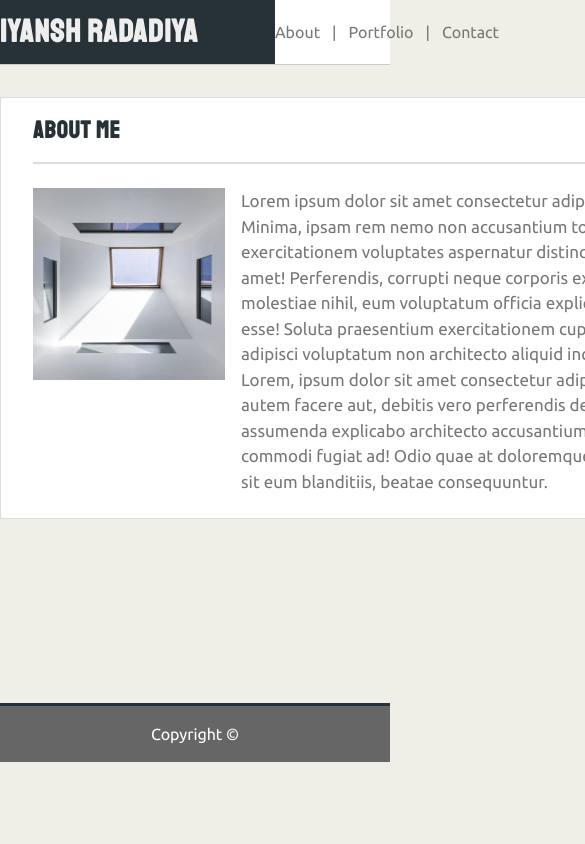
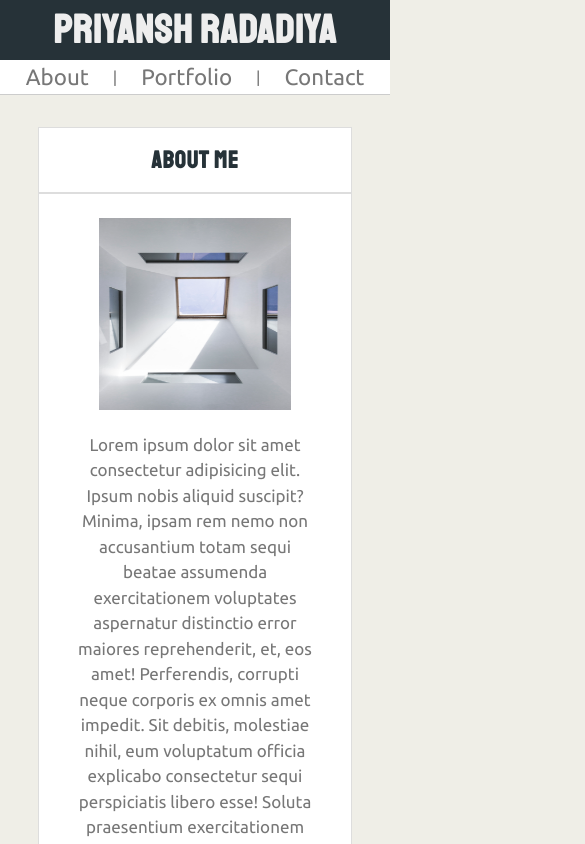
Before and after one commit to priyanshkumar/Responsive-Portfolio, a plain HTML site: page index.html in a window 390 px wide. Shown: the top 844 px of the page, 585 px wide, since content can reach past the window. Drawn offline with Linux system fonts and the light colour scheme.

Commit message:
reasponsive done

```diff
--- a/css/style.css
+++ b/css/style.css
@@ -1,20 +1,19 @@
-
 /* DEFAULT*/
-*{
+* {
   margin: 0%;
   padding: 0%;
 }
 
 /*  STYLING COMMON elements AND header FOR ALL PAGES*/
 
-body{
+body {
   color: #777777;
   background-color: #efeee7;
-    font-family: 'Ubuntu', sans-serif;
+  font-family: "Ubuntu", sans-serif;
   line-height: 1.5;
 }
 
-header{
+header {
   background: #ffffff;
   border-bottom: 1px solid #cccccc;
   display: flex;
@@ -22,25 +21,25 @@ header{
   height: 4rem;
 }
 
-.headings{
-    font-family: 'Staatliches', cursive;
+.headings {
+  font-family: "Staatliches", cursive;
   letter-spacing: 1px;
 }
 
-.nav{
+.nav {
   width: 60rem;
   display: flex;
   justify-content: space-between;
 }
 
-.hNavLink{
+.hNavLink {
   display: flex;
   align-items: center;
   justify-content: space-between;
   width: 14rem;
 }
 
-#hName{
+#hName {
   width: 24rem;
   display: flex;
   align-items: center;
@@ -49,16 +48,15 @@ header{
   background-color: #263238;
 }
 
-.hNavLink .hAnchor
-{
+.hNavLink .hAnchor {
   text-decoration: none;
   color: #777777;
 }
-.hNavLink .hAnchor:hover{
+.hNavLink .hAnchor:hover {
   color: #2a344c;
 }
 
-.container{
+.container {
   width: 60rem;
   margin: 2rem auto;
   background-color: #ffffff;
@@ -69,7 +67,7 @@ header{
   margin-bottom: 11.5rem;
 }
 
-.h2heading{
+.h2heading {
   color: #263238;
   height: 4rem;
   display: flex;
@@ -79,28 +77,28 @@ header{
 }
 
 /* INDEX PAGE*/
-img{
+img {
   width: 12rem;
   height: 12rem;
 }
 
-.content{
+.content {
   width: 56rem;
   display: flex;
   margin: 1.5rem 0;
 }
 
-.about-sec1-text{
+.about-sec1-text {
   margin: 0 1rem;
   font-size: 17px;
 }
 
-.about-sec1-text p{
-    font-family: 'Ubuntu', sans-serif;
+.about-sec1-text p {
+  font-family: "Ubuntu", sans-serif;
 }
 
 /* FOOTER */
-footer{
+footer {
   border-top: 3px solid #263238;
   text-align: center;
   color: #ffffff;
@@ -109,52 +107,50 @@ footer{
 }
 
 /* STYLING CONTACT PAGE*/
-form{
+form {
   margin: 1rem;
-    font-family: 'Ubuntu', sans-serif;
+  font-family: "Ubuntu", sans-serif;
 }
 
-.f-content
-{
+.f-content {
   display: flex;
   flex-direction: column;
 }
 
 #fname,
 #femail,
-#fmessage
-{
+#fmessage {
   width: 55rem;
   margin-bottom: 0.8rem;
-    padding: 8px 10px;;
+  padding: 8px 10px;
   border: 1px solid #dddddd;
 }
 
-.f-button{
+.f-button {
   color: #ffffff;
   padding: 0.4rem 0.8rem;
   background-color: #4aaaa5;
   border: none;
-    font-family: 'Ubuntu', sans-serif;
+  font-family: "Ubuntu", sans-serif;
   border-radius: 0.3rem;
   font-size: 16px;
 }
 
-.f-button:hover{
+.f-button:hover {
   background-color: #185263db;
 }
 
-.container.thispg2{
+.container.thispg2 {
   margin-bottom: 7.5rem;
 }
 
 input:hover,
-textarea:hover{
+textarea:hover {
   background: #dddddd;
 }
 
 /* portfolio page */
-.gallery{
+.gallery {
   display: flex;
   flex-direction: column;
   flex-wrap: wrap;
@@ -163,13 +159,13 @@ textarea:hover{
   margin-left: 3rem;
 }
 
-.g-img{
+.g-img {
   position: relative;
   width: 16rem;
   height: 14rem;
 }
 
-.heading3{
+.heading3 {
   position: absolute;
   z-index: 1;
   width: 16rem;
@@ -180,22 +176,104 @@ textarea:hover{
   background-color: #263238;
 }
 
-.g-block{
+.g-block {
   width: 16rem;
   height: 14rem;
-    font-family: 'Ubuntu', sans-serif;
+  font-family: "Ubuntu", sans-serif;
   margin: 1rem;
 }
 
-.g-block:hover{
+.g-block:hover {
   box-shadow: -14px -15px 5px #dddddd;
 }
 
-.container.thispg1{
+.container.thispg1 {
   align-items: flex-start;
   margin-bottom: 2rem;
 }
 
-.h2heading.thispg-heading{
+.h2heading.thispg-heading {
   margin: 0 2rem;
 }
+
+@media (max-width: 768px) {
+  /* Nav Bar */
+
+  .header {
+    display: none;
+  }
+
+  .nav {
+    width: 100%;
+    display: inline;
+  }
+  #hName {
+    width: 100%;
+    font-size: 2.5rem;
+  }
+  header {
+    height: 100%;
+  }
+  .hNavLink {
+    width: 100%;
+    justify-content: center;
+  }
+  .hNavLink .hAnchor {
+    padding: 0 1.5rem;
+    font-size: 1.4rem;
+  }
+
+  .container {
+    width: 80%;
+    margin-bottom: 2rem;
+  }
+
+  .h2heading {
+    width: 100%;
+    justify-content: center;
+  }
+
+  /* About Me */
+
+  .content {
+    width: 90%;
+    flex-direction: column;
+    align-items: center;
+    text-align: center;
+  }
+
+  .about-sec1-text {
+    margin: 0;
+  }
+
+  .about-sec1-text p {
+    margin: 1rem;
+  }
+
+  /* Portfolio */
+
+  .h2heading.thispg-heading {
+    margin: 0;
+  }
+
+  .gallery {
+    height: 100%;
+    margin: 1rem auto;
+  }
+
+  .container.thispg1 {
+    align-items: center;
+  }
+
+  /* Contact */
+
+  #fname,
+  #femail,
+  #fmessage {
+    width: 90%;
+  }
+
+  .container.thispg2 {
+    margin-bottom: 2rem;
+  }
+}
```
Lines whose indentation alone changed are shown as unchanged.
